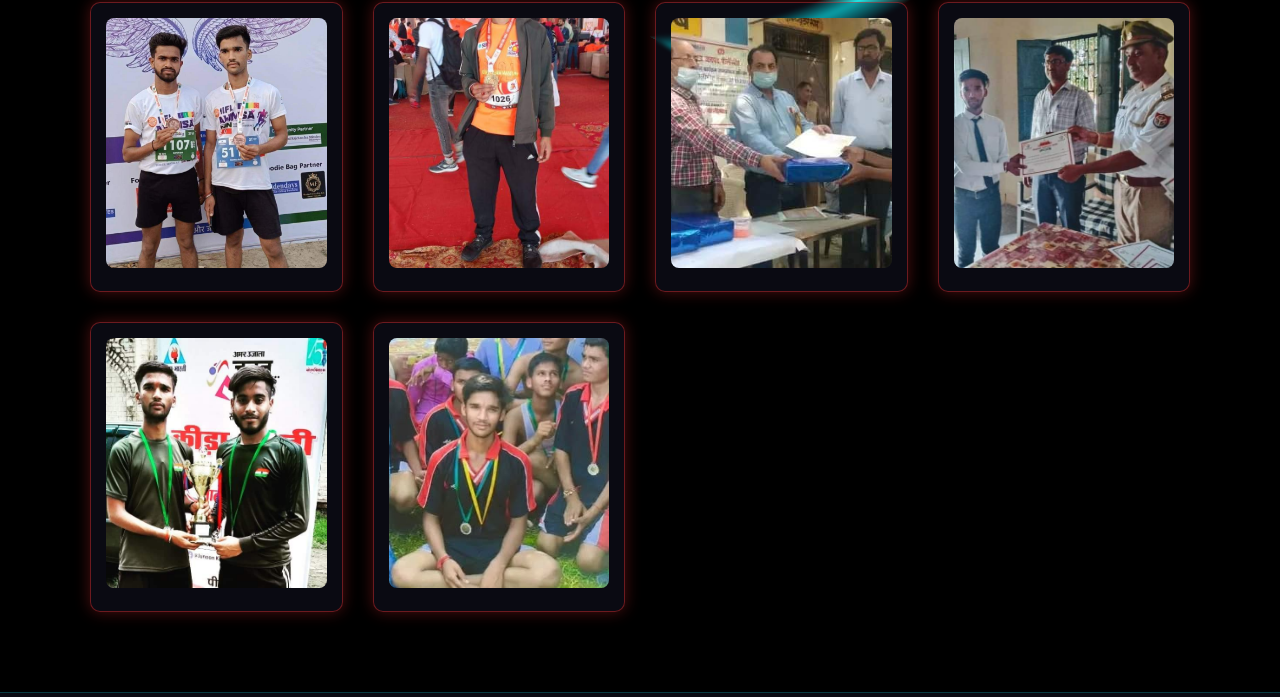
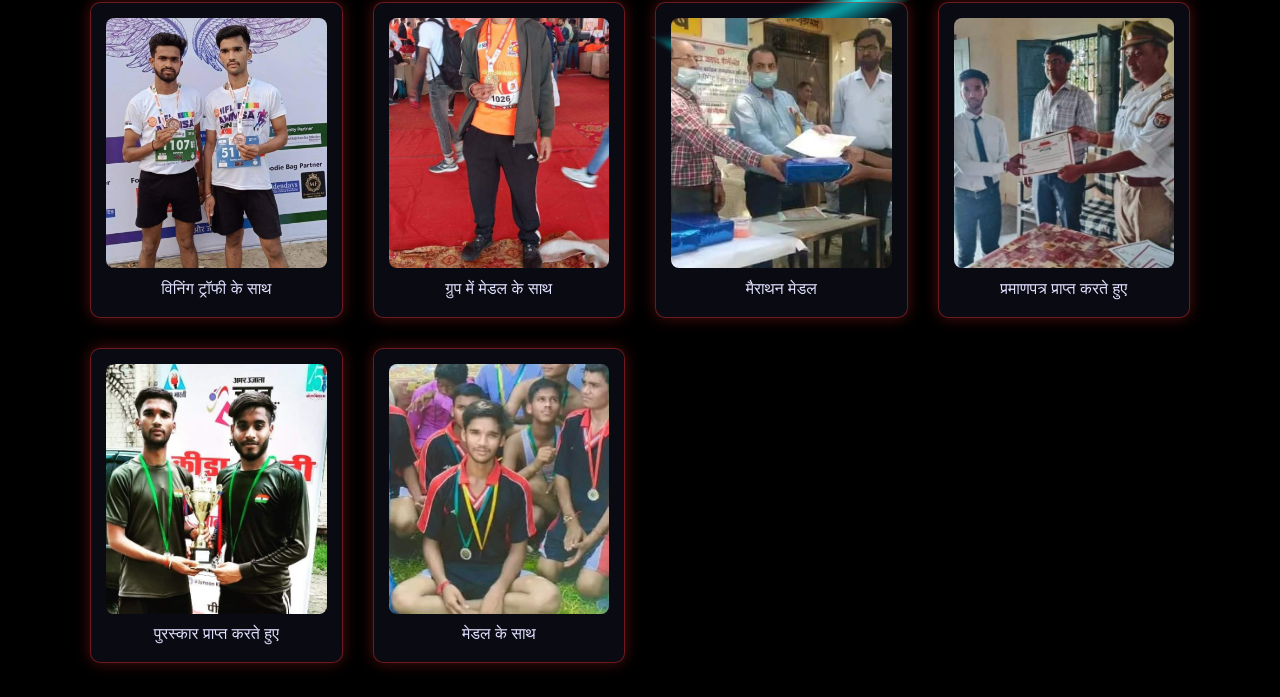
Before and after one commit to sharadrathour786-blip/sharad-rathore-portfolio, a plain HTML site: page portfolio.html in a window 1280 px wide. Shown: the part 831-1528 px from the top of the page. Drawn offline with Linux system fonts and the light colour scheme.

Commit message:
Add files via upload

```diff
--- a/portfolio.html
+++ b/portfolio.html
@@ -51,26 +51,32 @@
 
             <div class="gallery-item glass-effect">
                 <img src="Image 1.jpg" alt="विनिंग ट्रॉफी के साथ" class="race-img">
+                <p>विनिंग ट्रॉफी के साथ</p>
             </div>
 
             <div class="gallery-item glass-effect">
                 <img src="Image 2.jpg" alt="ग्रुप में मेडल के साथ" class="race-img">
+                <p>ग्रुप में मेडल के साथ</p>
             </div>
 
             <div class="gallery-item glass-effect">
                 <img src="Image 3.jpg" alt="मैराथन मेडल" class="race-img">
+                <p>मैराथन मेडल</p>
             </div>
 
             <div class="gallery-item glass-effect">
                 <img src="Image 4.jpg" alt="प्रमाणपत्र प्राप्त करते हुए" class="race-img">
+                <p>प्रमाणपत्र प्राप्त करते हुए</p>
             </div>
 
             <div class="gallery-item glass-effect">
                 <img src="Image 5.jpg" alt="पुरस्कार प्राप्त करते हुए" class="race-img">
+                <p>पुरस्कार प्राप्त करते हुए</p>
             </div>
 
             <div class="gallery-item glass-effect">
                 <img src="Image 6.jpg" alt="मेडल के साथ" class="race-img">
+                <p>मेडल के साथ</p>
             </div>
 
         </div>
```
